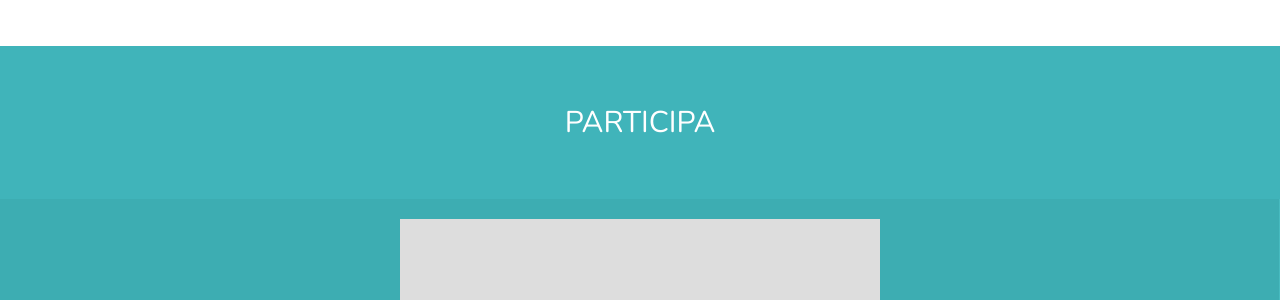
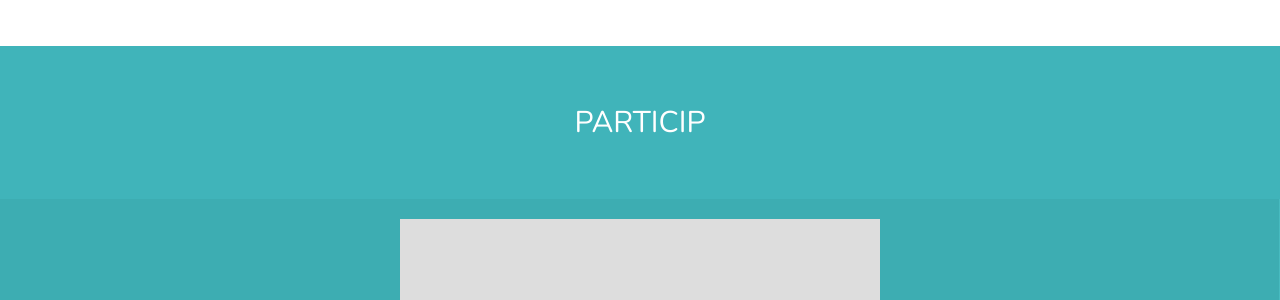
Before and after one commit to ajdm05/comunidaddeaprendizaje, a Jekyll site: the page built from index.html, in a window 1280 px wide and 900 px high, scrolled down 1281 px. Shown: the part 158-458 px from the top of the window. Built offline with Jekyll 4.4.1, drawn with Linux system fonts in a browser that asks for light colours; nearby versions of some CDN libraries.

Commit message:
Updated 'index.html' via CloudCannon

```diff
--- a/index.html
+++ b/index.html
@@ -163,7 +163,7 @@
 
 <!-- Start Our team -->
 <div id="team" class="team">
-    <h2 class="section-title">PARTICIPA</h2>
+    <h2 class="section-title">PARTICIP</h2>
     <div id="team-carousel">
     {% for member in site.data.team %}
         <div class="expandable-box">
```
